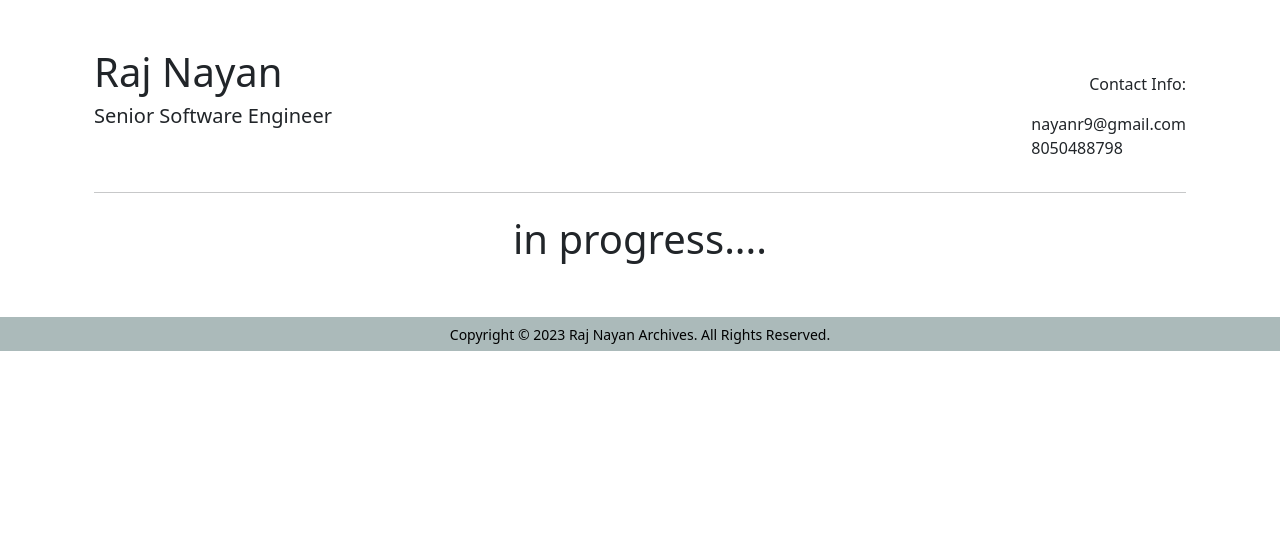
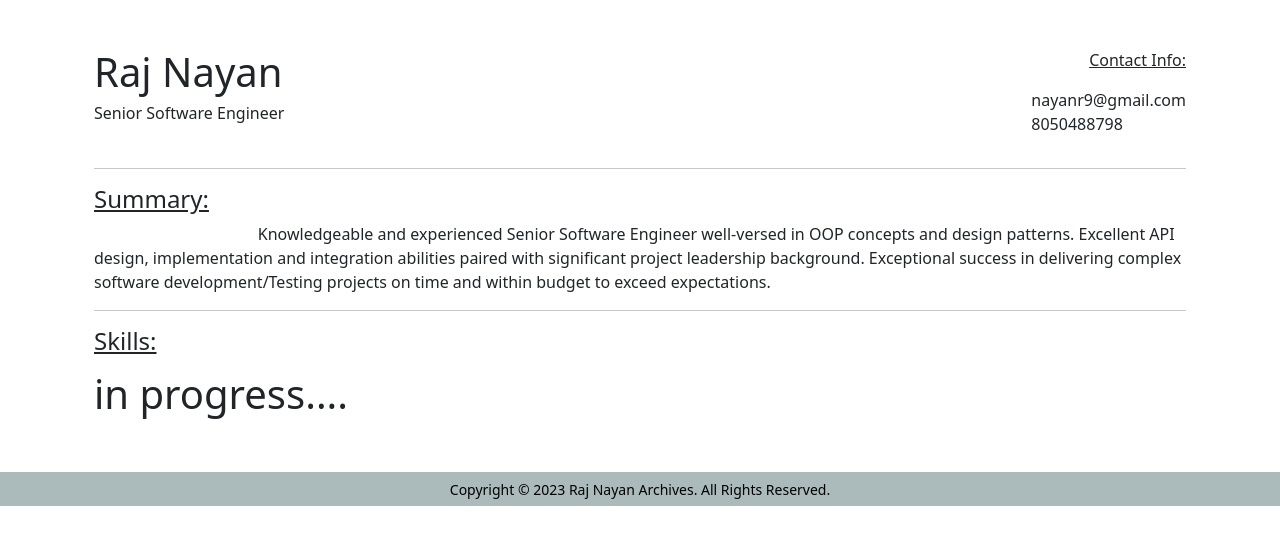
Before and after one commit to nayanr9/nayanr9.github.io, a plain HTML site: page index.html in a window 1280 px wide. Drawn offline with nearby package versions, Linux system fonts and the light colour scheme; a script that the page names is missing.

Commit message:
some updates

```diff
--- a/index.html
+++ b/index.html
@@ -1,51 +1,65 @@
-<!doctype html>
+<!DOCTYPE html>
 <html lang="en">
-
   <head>
-    <meta charset="utf-8">
-    <meta name="viewport" content="width=device-width, initial-scale=1.0">
+    <meta charset="utf-8" />
+    <meta name="viewport" content="width=device-width, initial-scale=1.0" />
     <title>Raj Nayan | Resume</title>
-    <link href="https://cdn.jsdelivr.net/npm/bootstrap@5.3.0/dist/css/bootstrap.min.css" rel="stylesheet"
-        integrity="sha384-9ndCyUaIbzAi2FUVXJi0CjmCapSmO7SnpJef0486qhLnuZ2cdeRhO02iuK6FUUVM" crossorigin="anonymous">
-    <link rel="stylesheet" href="styles.css">
+    <link
+      href="https://cdn.jsdelivr.net/npm/bootstrap@5.3.0/dist/css/bootstrap.min.css"
+      rel="stylesheet"
+      integrity="sha384-9ndCyUaIbzAi2FUVXJi0CjmCapSmO7SnpJef0486qhLnuZ2cdeRhO02iuK6FUUVM"
+      crossorigin="anonymous"
+    />
+    <link rel="stylesheet" href="styles.css" />
   </head>
 
   <body>
-    <script src="https://cdn.jsdelivr.net/npm/bootstrap@5.3.0/dist/js/bootstrap.bundle.min.js"
+    <script
+      src="https://cdn.jsdelivr.net/npm/bootstrap@5.3.0/dist/js/bootstrap.bundle.min.js"
       integrity="sha384-geWF76RCwLtnZ8qwWowPQNguL3RmwHVBC9FhGdlKrxdiJJigb/j/68SIy3Te4Bkz"
-        crossorigin="anonymous"></script>
+      crossorigin="anonymous"
+    ></script>
     <script src="main.js"></script>
-
 
     <div class="container my-5">
       <div class="container">
         <div class="row">
           <div class="col">
             <h1>Raj Nayan</h1>
-                    <h5>Senior Software Engineer</h5>
+            <h6>Senior Software Engineer</h6>
           </div>
           <div class="col d-flex flex-column align-items-end">
-                    <br>
-                    <p>Contact Info:</p>
-                    <ul style="list-style-type:none;">
+            <p style="text-decoration: underline;">Contact Info:</p>
+            <ul style="list-style-type: none">
               <li>nayanr9@gmail.com</li>
               <li>8050488798</li>
             </ul>
           </div>
         </div>
-            <hr>
-            <div class="row text-center">
+        <hr />
+        <div class="col text-left">
+          <div class="col fs-1">
+            <h4>Summary:</h4>
+            <p class="summary">
+              Knowledgeable and experienced Senior Software Engineer well-versed
+              in OOP concepts and design patterns. Excellent API design,
+              implementation and integration abilities paired with significant
+              project leadership background. Exceptional success in delivering
+              complex software development/Testing projects on time and within
+              budget to exceed expectations.
+            </p>
+          </div>
+          <hr />
+          <div class="col fs-1">
+            <h4>Skills:</h4>
+          </div>
           <div class="col fs-1">in progress....</div>
         </div>
       </div>
     </div>
 
     <footer>
-    <small>
-      Copyright © 2023 Raj Nayan Archives. All Rights Reserved.
-    </small>
+      <small> Copyright © 2023 Raj Nayan Archives. All Rights Reserved. </small>
     </footer>
-
   </body>
-
 </html>
--- a/styles.css
+++ b/styles.css
@@ -4,3 +4,12 @@ footer {
   background-color: #abbaba;
   color: #000;
 }
+
+h4 {
+  text-decoration: underline;
+}
+
+.summary {
+  text-indent: 15%;
+  font-size: 1rem;
+}
```
Lines whose indentation alone changed are shown as unchanged.
